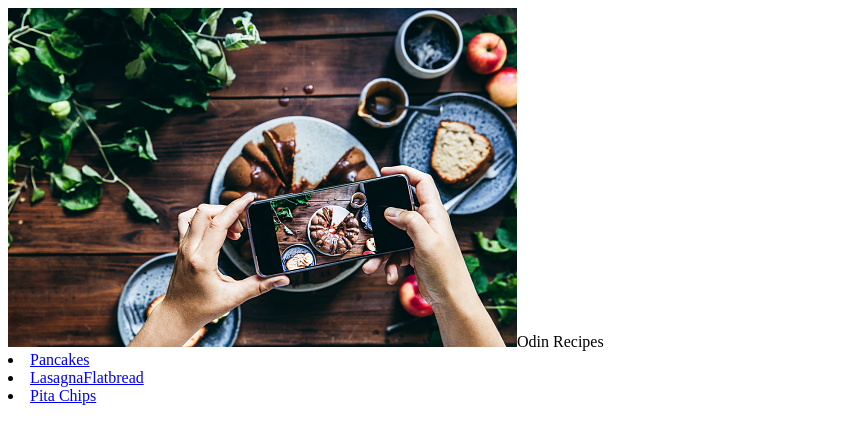
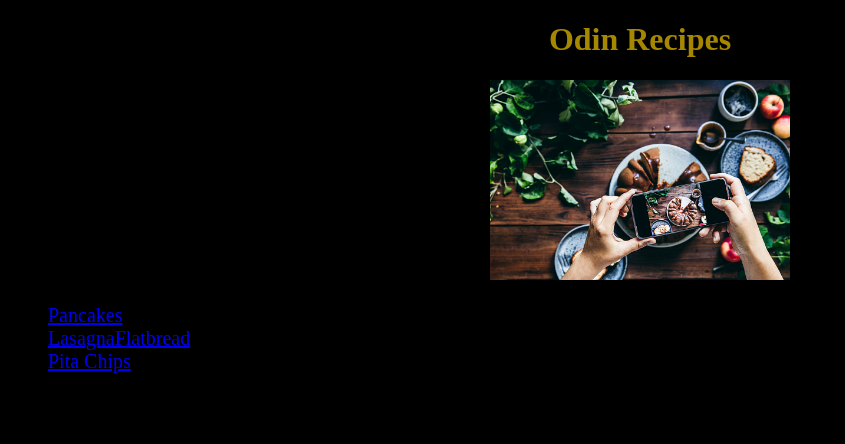
Before and after one commit to JustinB011688/odin-recipes, a plain HTML site: page index.html in a window 1280 px wide. Shown: the whole page, without its empty margins (0-845 px from the left). Drawn offline with Linux system fonts and the light colour scheme.

Commit message:
updated styles on pages

```diff
--- /dev/null
+++ b/css/style.css
@@ -0,0 +1,30 @@
+body {
+    background-color: rgb(0, 0, 0);
+}
+h1 {
+    color: rgb(165, 135, 0);
+    background-color: transparent;
+    text-align: center;
+
+
+}
+
+div {
+    text-align: center;
+
+}
+
+img {
+    width: 300px;
+    height: auto;
+}
+
+ul {
+    font-size: 20px;
+    font-family: 'Times New Roman', Times, serif;
+    color: black;
+    text-align: left;
+
+}
+
+}
--- /dev/null
+++ b/css/style2.css
@@ -0,0 +1,3 @@
+  {
+    background-color: red;
+}
--- /dev/null
+++ b/css/style3.css
@@ -0,0 +1,4 @@
+.photo {
+    text-align: center;
+
+}
--- a/index.html
+++ b/index.html
@@ -5,15 +5,26 @@
     <meta http-equiv="X-UA-Compatible" content="IE=edge">
     <meta name="viewport" content="width=>, initial-scale=1.0">
     <title>Odin Recipes</title>
+    <link rel="stylesheet" href="css/style.css" />
 </head>
-<body>
 
-    <img src="img/cooking.jpg" alt="cooking pot"
+    <body>
     <h1>Odin Recipes</h1>
+
+    <div>
+    <img src="img/cooking.jpg" alt="cooking pot">
+
+        </div>
+
+
+    <ul>
+
     <li><a href="recipes/pancakes.html">Pancakes</a></li>
 
     <li><a href="recipes/lasagnaflatbread.html">LasagnaFlatbread</a></li>
 
     <li><a href="recipes/pitachips.html">Pita Chips</a></li>
-</body>
+
+</ul>
+    </body>
 </html>
```
Also changed, not shown: recipes/pancakes.html (+3 -0 lines), recipes/pitachips.html (+5 -0 lines).
